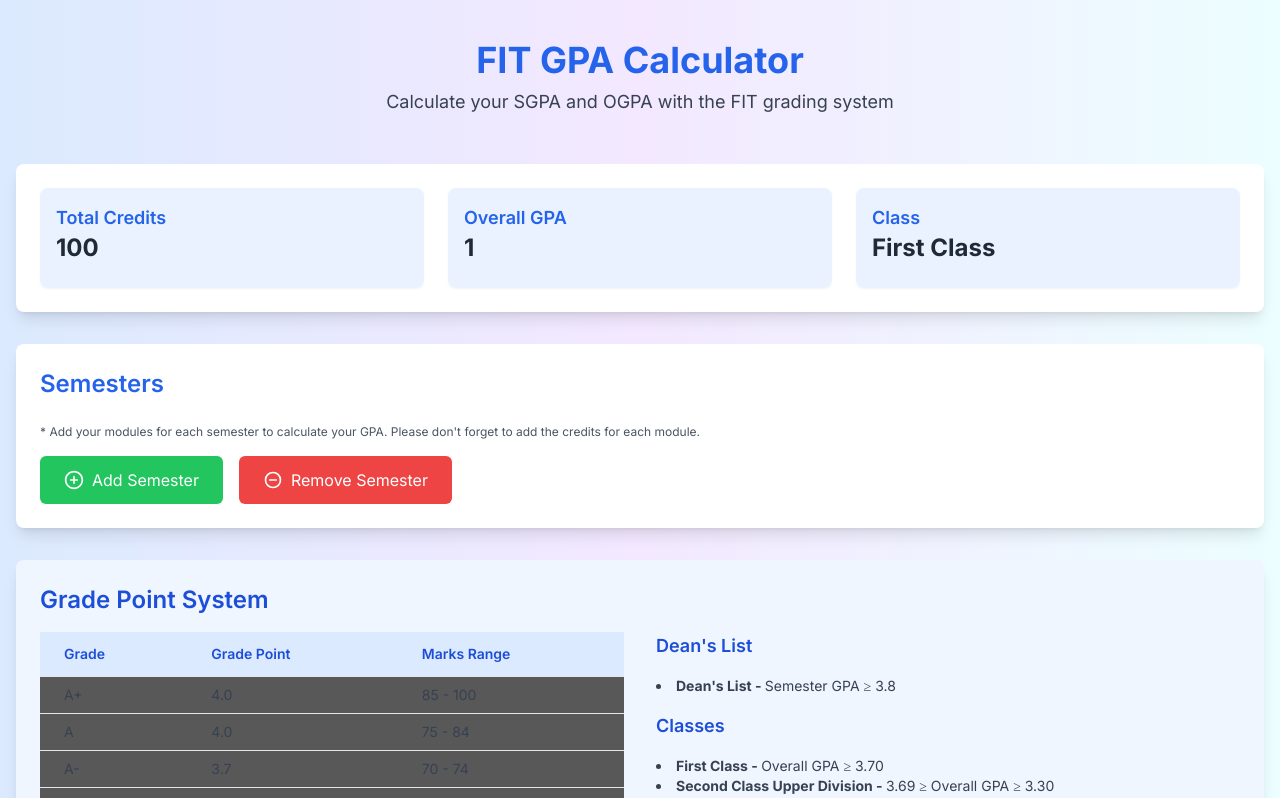
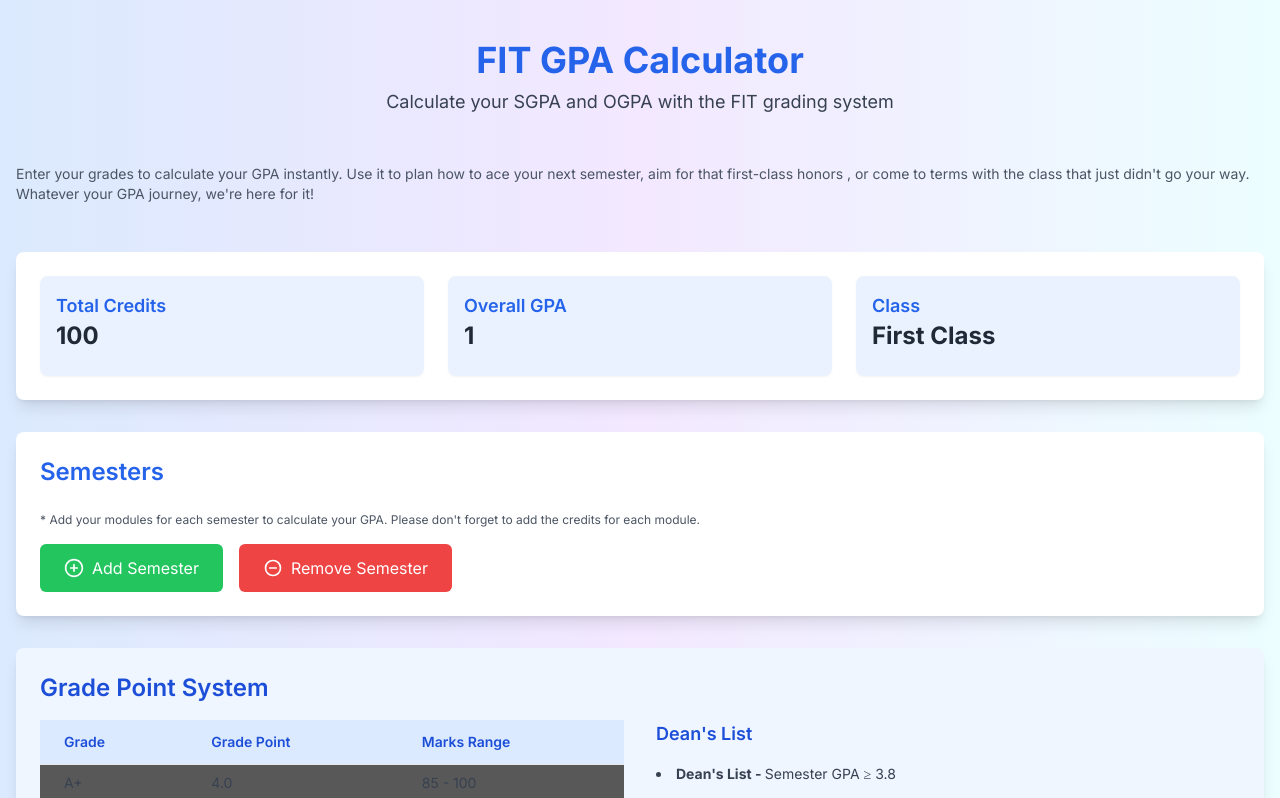
Before and after one commit to IshanHansaka/fit-gpa-calculator, a Next.js app: page / in a window 1280 px wide. Shown: the top 798 px of the page. Built offline with nearby package versions, Linux system fonts and the light colour scheme.

Commit message:
feat: add content

```diff
--- a/app/component/Hero.tsx
+++ b/app/component/Hero.tsx
@@ -1,11 +1,14 @@
 const Hero = () => {
   return (
     <div className="text-start mb-4 md:mb-12 px-2 md:px-0">
-        <div className="text-xs md:text-sm text-gray-600 dark:text-gray-400">
+      <div className="text-xs md:text-sm text-gray-600 dark:text-gray-400">
+        Enter your grades to calculate your GPA instantly. Use it to plan how to
+        ace your next semester, aim for that first-class honors , or come to
+        terms with the class that just didn&apos;t go your way. Whatever your GPA
+        journey, we&apos;re here for it!
+      </div>
+    </div>
+  );
+};
 
-        </div>
-    </div>
-  )
-}
-
-export default Hero
+export default Hero;
```
